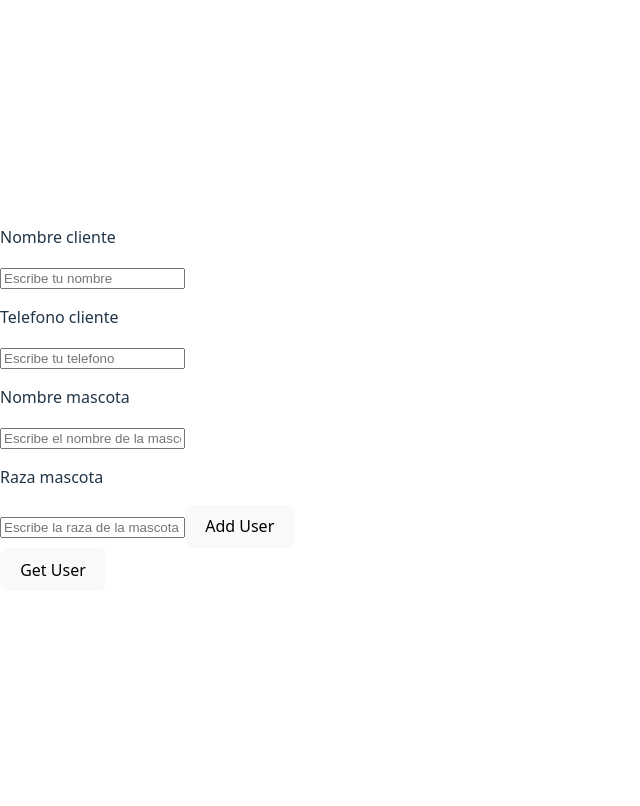
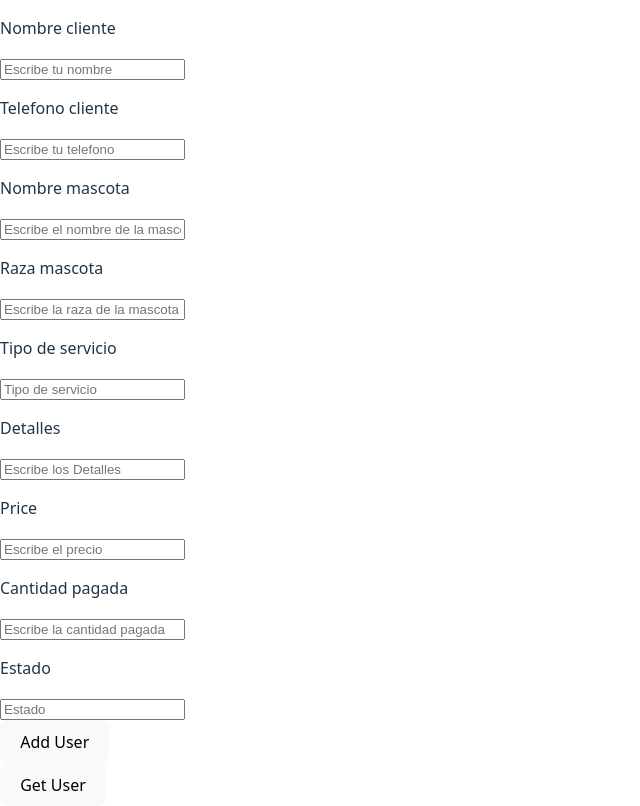
Before and after one commit to Mucca03/asty-petshop-manager, a React app in the folder frontend/: page / in a window 1280 px wide. Shown: the whole page, without its empty margins (0-640 px from the left). Built offline with nearby package versions, Linux system fonts and the light colour scheme; the HTML template or start-up script is replaced by a standard one.

Commit message:
create services with pets relationship

```diff
--- a/frontend/src/components/TestPost.tsx
+++ b/frontend/src/components/TestPost.tsx
@@ -1,11 +1,18 @@
-import {createClient, createPet} from "../services/index.ts";
+import {createClient, createPet, createService} from "../services/index.ts";
 import {useRef} from "react";
 
 const TestPost = () => {
+
+
     const nameClient = useRef<HTMLInputElement>(null); // Create a ref for an input
     const phoneClient = useRef<HTMLInputElement>(null); // Create a ref for an input
     const namePet = useRef<HTMLInputElement>(null); // Create a ref for an input
     const breedPet = useRef<HTMLInputElement>(null); // Create a ref for an input
+    const serviceType = useRef<HTMLInputElement>(null); // Create a ref for an input
+    const details = useRef<HTMLInputElement>(null); // Create a ref for an input
+    const price = useRef<HTMLInputElement>(null); // Create a ref for an input
+    const paidAmount = useRef<HTMLInputElement>(null); // Create a ref for an input
+    const status = useRef<HTMLInputElement>(null); // Create a ref for an input
 
     const handleSubmit = async (e: React.MouseEvent<HTMLButtonElement>) => {
         e.preventDefault();
@@ -15,27 +22,55 @@ const TestPost = () => {
             phoneClient.current?.value || ""
         );
 
-        await createPet(
+        const pet = await createPet(
             namePet.current?.value || "",
             breedPet.current?.value || "",
             client.id
         )
+
+        await createService(
+            serviceType.current?.value || "",
+            details.current?.value || "",
+            price.current?.valueAsNumber  || 0,
+            paidAmount.current?.valueAsNumber || 0,
+            status.current?.value || "",
+            pet.id
+        )
+
     };
 
     return (
         <div>
             <p>Nombre cliente</p>
-            <input ref={nameClient} type="text" id="nombre" name="nombre" placeholder="Escribe tu nombre"/>
+            <input ref={nameClient} type="text" id="nombre" name="nombre"
+                   placeholder="Escribe tu nombre"/>
             <p>Telefono cliente</p>
-            <input ref={phoneClient} type="text" id="telefono" name="telefono" placeholder="Escribe tu telefono"/>
+            <input ref={phoneClient} type="text" id="telefono" name="telefono"
+                   placeholder="Escribe tu telefono"/>
             <p>Nombre mascota</p>
-            <input ref={namePet} type="text" id="nombrePet" name="nombrePet" placeholder="Escribe el nombre de la mascota"/>
+            <input ref={namePet} type="text" id="nombrePet" name="nombrePet"
+                   placeholder="Escribe el nombre de la mascota"/>
             <p>Raza mascota</p>
-            <input ref={breedPet} type="text" id="razaPet" name="razaPet" placeholder="Escribe la raza de la mascota"/>
-
+            <input ref={breedPet} type="text" id="razaPet" name="razaPet"
+                   placeholder="Escribe la raza de la mascota"/>
+            <p>Tipo de servicio</p>
+            <input ref={serviceType} type="text" id="serviceType" name="serviceType"
+                   placeholder="Tipo de servicio"/>
+            <p>Detalles</p>
+            <input ref={details} type="text" id="details" name="details"
+                   placeholder="Escribe los Detalles"/>
+            <p>Price</p>
+            <input ref={price} type="text" id="price" name="price"
+                   placeholder="Escribe el precio"/>
+            <p>Cantidad pagada</p>
+            <input ref={paidAmount} type="text" id="paidAmount" name="paidAmount"
+                   placeholder="Escribe la cantidad pagada"/>
+            <p>Estado</p>
+            <input ref={status} type="text" id="status" name="status"
+                   placeholder="Estado"/>
+            <br/>
             <button onClick={(e) => handleSubmit(e)}>
-                Add User
-            </button>
+                Add User</button>
         </div>
     )
 }
--- a/frontend/src/services/clients.service.ts
+++ b/frontend/src/services/clients.service.ts
@@ -11,7 +11,7 @@ const createClient = async (name: string, phone: string)
                     phone
                 ]
             });
-        console.log('User added:', data.data);
+        console.log('User added:', data);
 
         return data;
 };
--- a/frontend/src/services/index.ts
+++ b/frontend/src/services/index.ts
@@ -1,4 +1,5 @@
 import {createClient, getClient} from "./clients.service.ts";
 import {createPet} from "./pets.service.ts";
+import {createService} from "./services.service.ts"
 
-export {getClient, createClient, createPet}
+export {getClient, createClient, createPet, createService}
--- a/frontend/src/services/pets.service.ts
+++ b/frontend/src/services/pets.service.ts
@@ -6,9 +6,10 @@ const createPet = async (name: string, raza: string, clientId: number)
         const {data} = await axios.post('/api/pets', {
             name: name,
             raza: raza,
-            id: clientId
+            client_id: clientId
         });
-        console.log('Pet added:', data.data);
+        console.log('Pet added:', data);
+
         return data
 };
 
--- a/frontend/src/services/services.service.ts
+++ b/frontend/src/services/services.service.ts
@@ -0,0 +1,29 @@
+import axios from "axios";
+import type {Service} from "../types/Service.ts";
+
+const createService = async (service: string, details: string,
+                         price: number, paid:number, status:string,
+                         petId: number):Promise<Service> => {
+    const {data} = await axios.post('/api/services', {
+        service_type: service,
+        details: details,
+        price: price.toFixed(2),
+        paid_amount: paid.toFixed(2),
+        status: status,
+        pet_id: petId
+    });
+    return data
+};
+
+export {createService};
+
+/*
+{
+  "service_type": "Baño",
+  "details": "Baño completo con shampoo medicado",
+  "price": 35000.00,
+  "paid_amount": 15000.00,
+  "status": "pending",
+  "pet_id": 1
+}
+ */
--- a/frontend/src/types/Pets.ts
+++ b/frontend/src/types/Pets.ts
@@ -1,4 +1,5 @@
 export interface Pets {
+    id: number;
     name: string;
     raza: string;
     client_id: number;
--- /dev/null
+++ b/frontend/src/types/Service.ts
@@ -0,0 +1,10 @@
+export interface Service {
+    id: number;
+    service_type: string;
+    details?: string;
+    price: number;
+    paid_amount?: number;
+    status: string;
+    pet_id: number;
+    date: string;
+}
```
Also changed, not shown: 1 other file (tests, documents, lock files or other folders).
